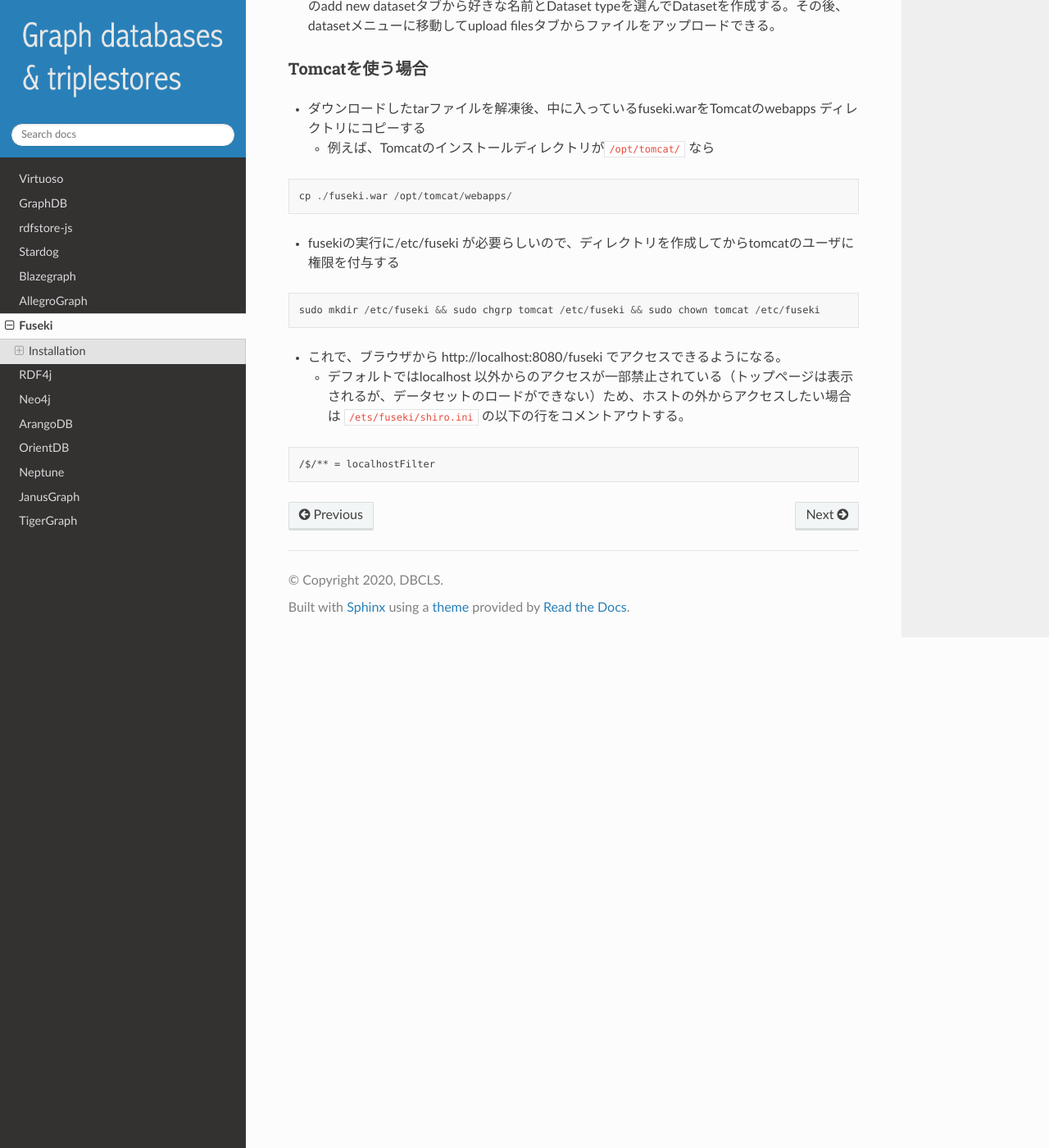
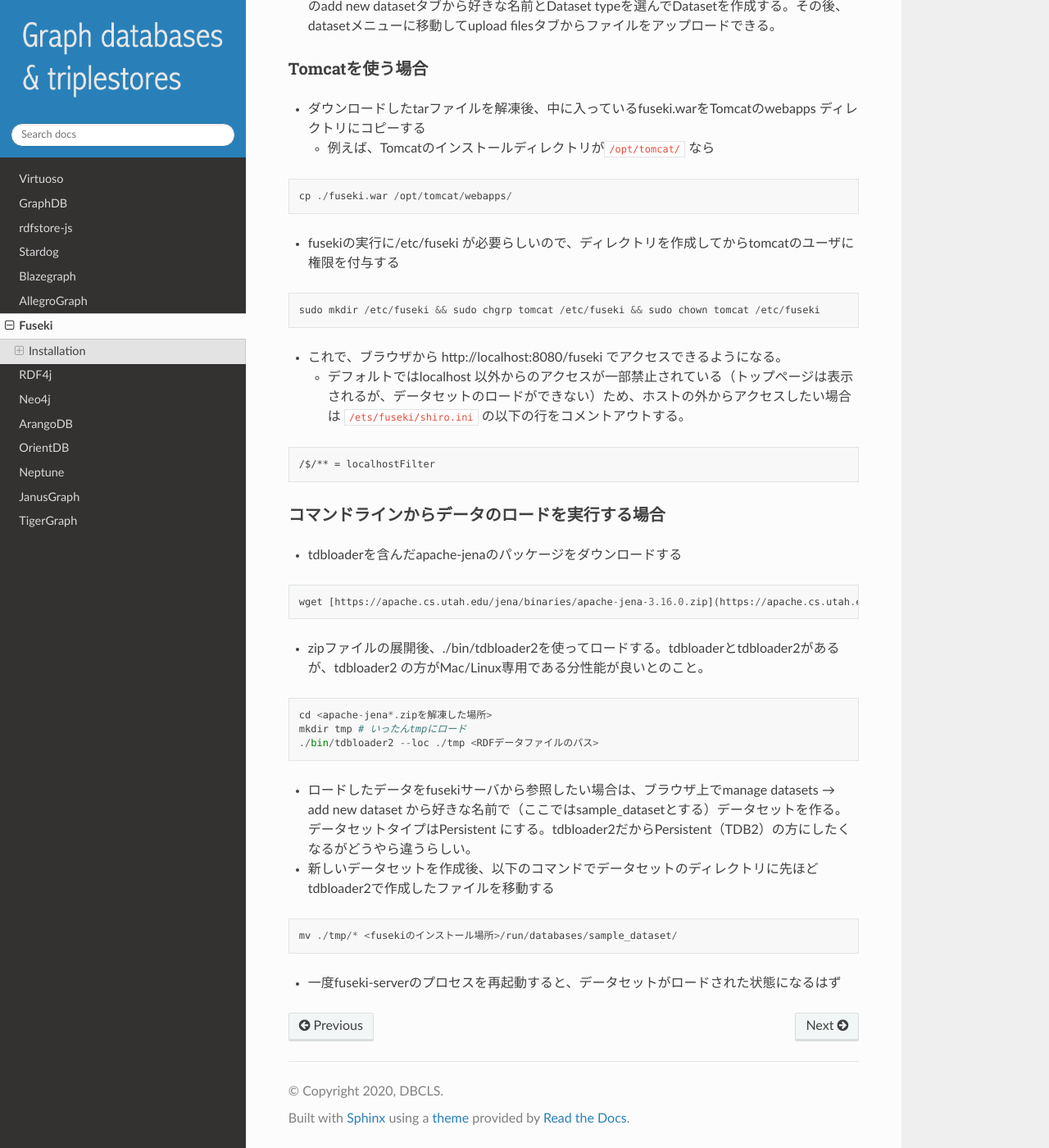
Before and after one commit to dbcls/graphdbs, a Sphinx documentation site: the page built from docs/md/fuseki.md, in a window 1280 px wide and 1400 px high, scrolled down 1260 px. Shown: the whole window at 82% size. Built offline with Sphinx 7.4.7 and the Read the Docs theme 2.0.0, drawn with Linux system fonts in a browser that asks for light colours.

Commit message:
Add load method into fuseki via CLI

````diff
--- a/docs/md/fuseki.md
+++ b/docs/md/fuseki.md
@@ -61,3 +61,28 @@
 ```
 /$/** = localhostFilter
 ```
+
+### コマンドラインからデータのロードを実行する場合
+
+ * tdbloaderを含んだapache-jenaのパッケージをダウンロードする
+
+```
+wget [https://apache.cs.utah.edu/jena/binaries/apache-jena-3.16.0.zip](https://apache.cs.utah.edu/jena/binaries/apache-jena-3.16.0.zip)
+```
+
+ * zipファイルの展開後、./bin/tdbloader2を使ってロードする。tdbloaderとtdbloader2があるが、tdbloader2 の方がMac/Linux専用である分性能が良いとのこと。
+
+```
+cd <apache-jena*.zipを解凍した場所>
+mkdir tmp # いったんtmpにロード
+./bin/tdbloader2 --loc ./tmp <RDFデータファイルのパス>
+```
+
+ * ロードしたデータをfusekiサーバから参照したい場合は、ブラウザ上でmanage datasets → add new dataset から好きな名前で（ここではsample_datasetとする）データセットを作る。データセットタイプはPersistent にする。tdbloader2だからPersistent（TDB2）の方にしたくなるがどうやら違うらしい。
+ * 新しいデータセットを作成後、以下のコマンドでデータセットのディレクトリに先ほどtdbloader2で作成したファイルを移動する
+
+```
+mv ./tmp/* <fusekiのインストール場所>/run/databases/sample_dataset/
+```
+
+ * 一度fuseki-serverのプロセスを再起動すると、データセットがロードされた状態になるはず
````
